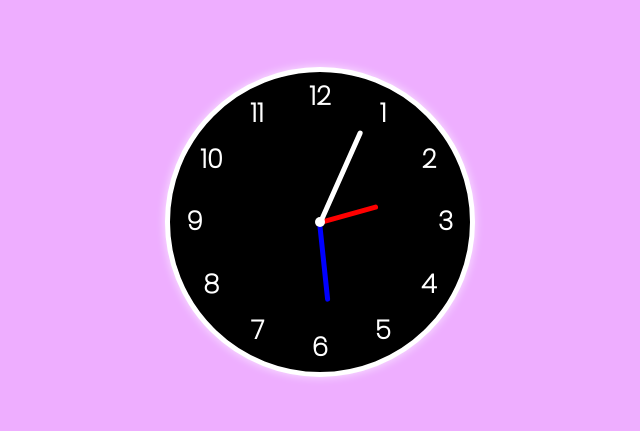
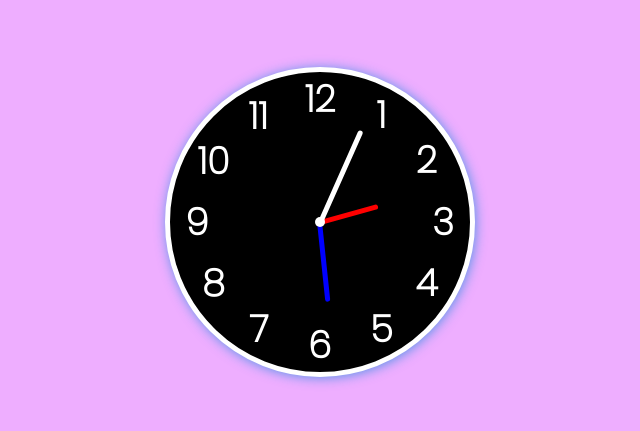
Before and after one commit to believeharsh/Analog-Clock-html-css-JavaScript, a plain HTML site: page index.html in a window 1280 px wide. Shown: the part 178-609 px from the top of the page, without its empty margins (320-960 px from the left). Drawn offline with Linux system fonts and the light colour scheme; a web font is replaced by a local one.

Commit message:
image has been copied in the folder and some style has been changed

```diff
--- a/style.css
+++ b/style.css
@@ -3,6 +3,10 @@
     margin: 0;
     padding: 0;
 }
+#Favicon{
+    border-radius: 50px;
+}
+
 body{
     font-family: 'Poppins', sans-serif;
     background: rgb(238, 174 , 2021);
@@ -21,8 +25,8 @@ body{
     border-radius: 100%;
     color: #fff;
     border: 5px solid white;
-    box-shadow: 0px 0px 10px rgba(255, 255, 255 , 0.7);
-    font-size: 26px;
+    box-shadow: 1px 1px 12px rgb(24 137 224 / 70%);
+    font-size: 37px;
     font-weight: bolder;
     display: flex;
     justify-content: center;
@@ -37,7 +41,7 @@ body{
     position: absolute;
     text-align: center;
     transform: rotate(calc(30deg * var(--i)));
-    inset: 5px;
+    inset: -1px;
 
 }
 .clock ul li span{
```
Also changed, not shown: Image/Clock.jpg (added).
